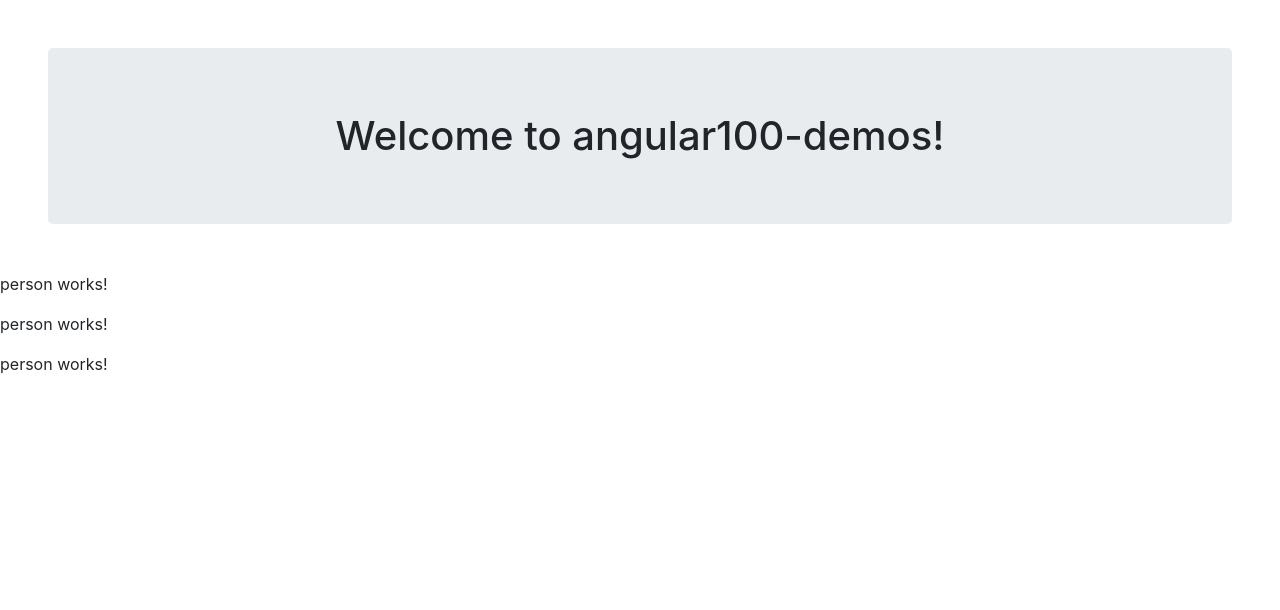
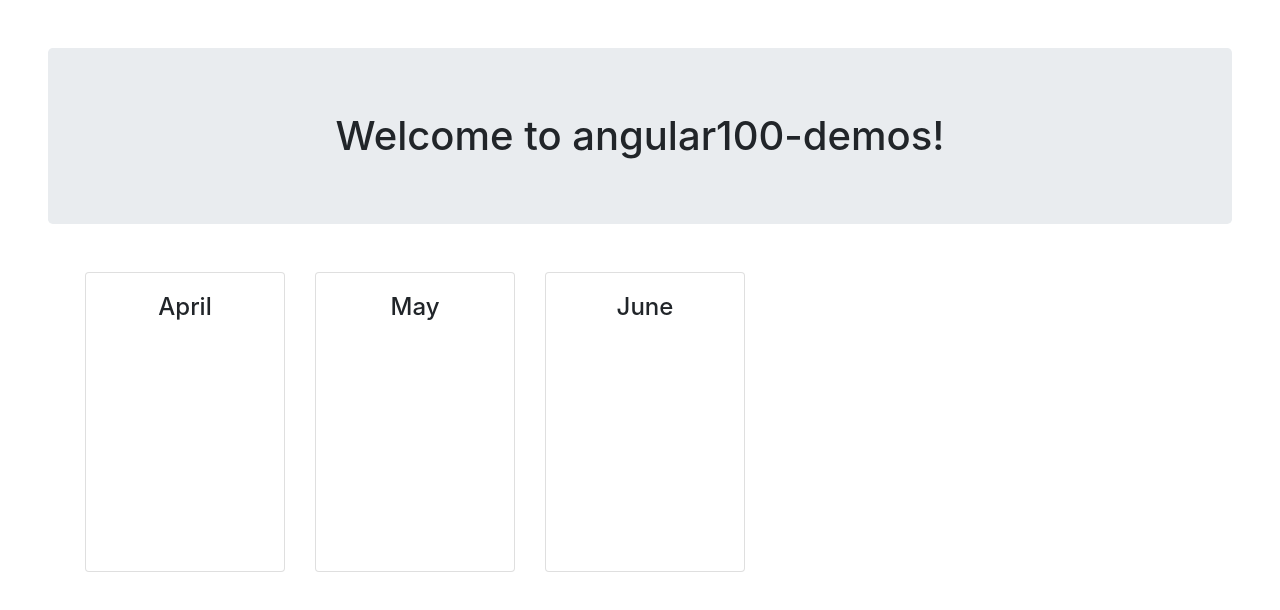
Before and after one commit to lc7729/angular100-demos, an Angular app: page / in a window 1280 px wide. Shown: the top 610 px of the page. Built offline with nearby package versions, Linux system fonts and the light colour scheme.

Commit message:
Update PeopleList and Person Components
Update PeopleList to have card-deck for people
Update Person to take input and display the card

```diff
--- a/src/app/people-list/people-list.component.ts
+++ b/src/app/people-list/people-list.component.ts
@@ -3,16 +3,22 @@ import { Component, OnInit } from '@angular/core';
 @Component({
   selector: 'app-people-list',
   template: `
-    <app-person></app-person>
-    <app-person></app-person>
-    <app-person></app-person>
+    <div class="container">
+      <div class="card-deck">
+        <app-person [name]="peopleArray[0]"></app-person>
+        <app-person [name]="peopleArray[1]"></app-person>
+        <app-person [name]="peopleArray[2]"></app-person>
+      </div>
+    </div>
   `
 })
 export class PeopleListComponent implements OnInit {
+  peopleArray: any[];
 
   constructor() { }
 
   ngOnInit() {
+    this.peopleArray = ['April', 'May', 'June'];
   }
 
 }
--- a/src/app/person/person.component.html
+++ b/src/app/person/person.component.html
@@ -1,3 +1,5 @@
-<p>
-  person works!
-</p>
+<div class="card" style="width: 200px;height: 300px;">
+  <div class="card-body">
+    <h4 class="card-title text-center">{{name}}</h4>
+  </div>
+</div>
```
Also changed, not shown: src/app/person/person.component.ts (+4 -3 lines).
